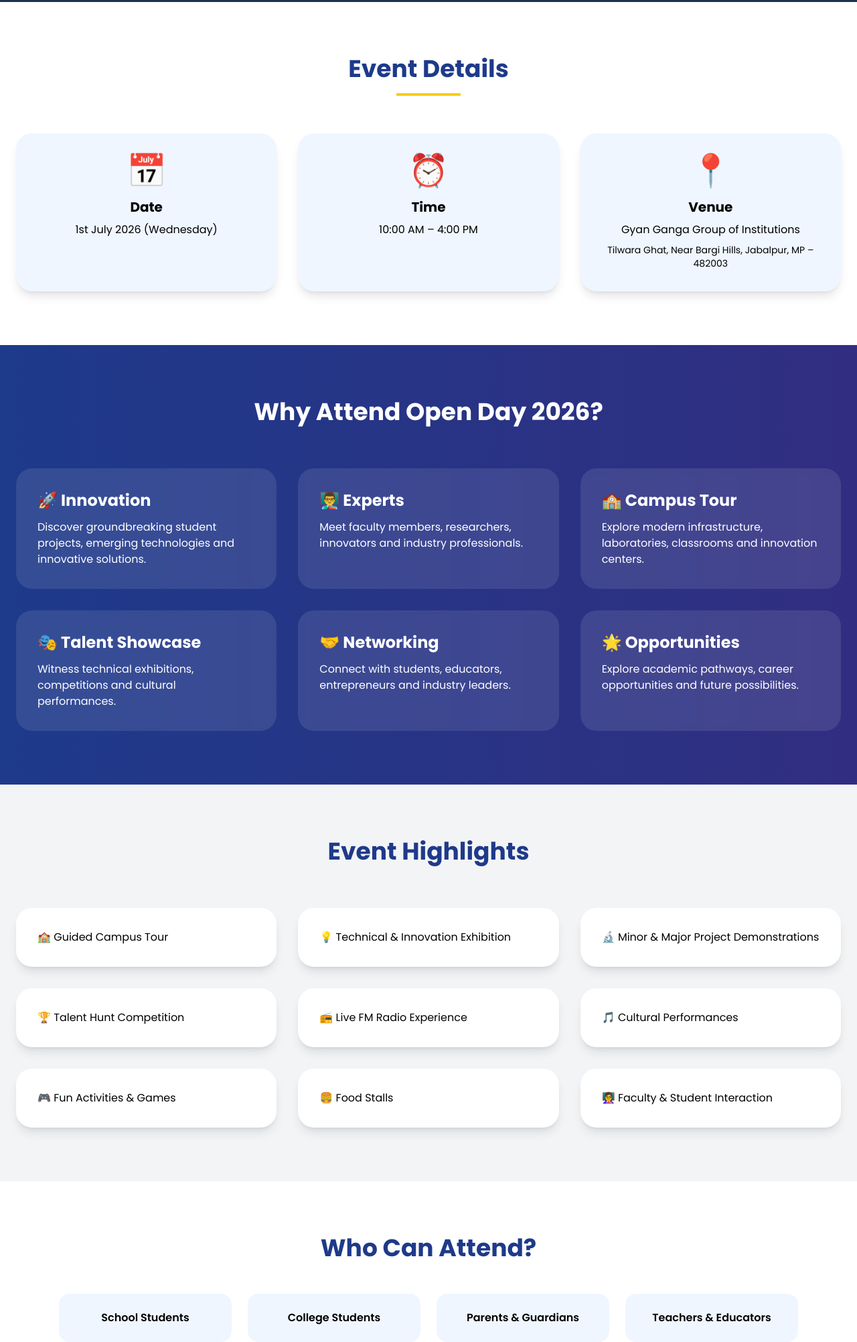
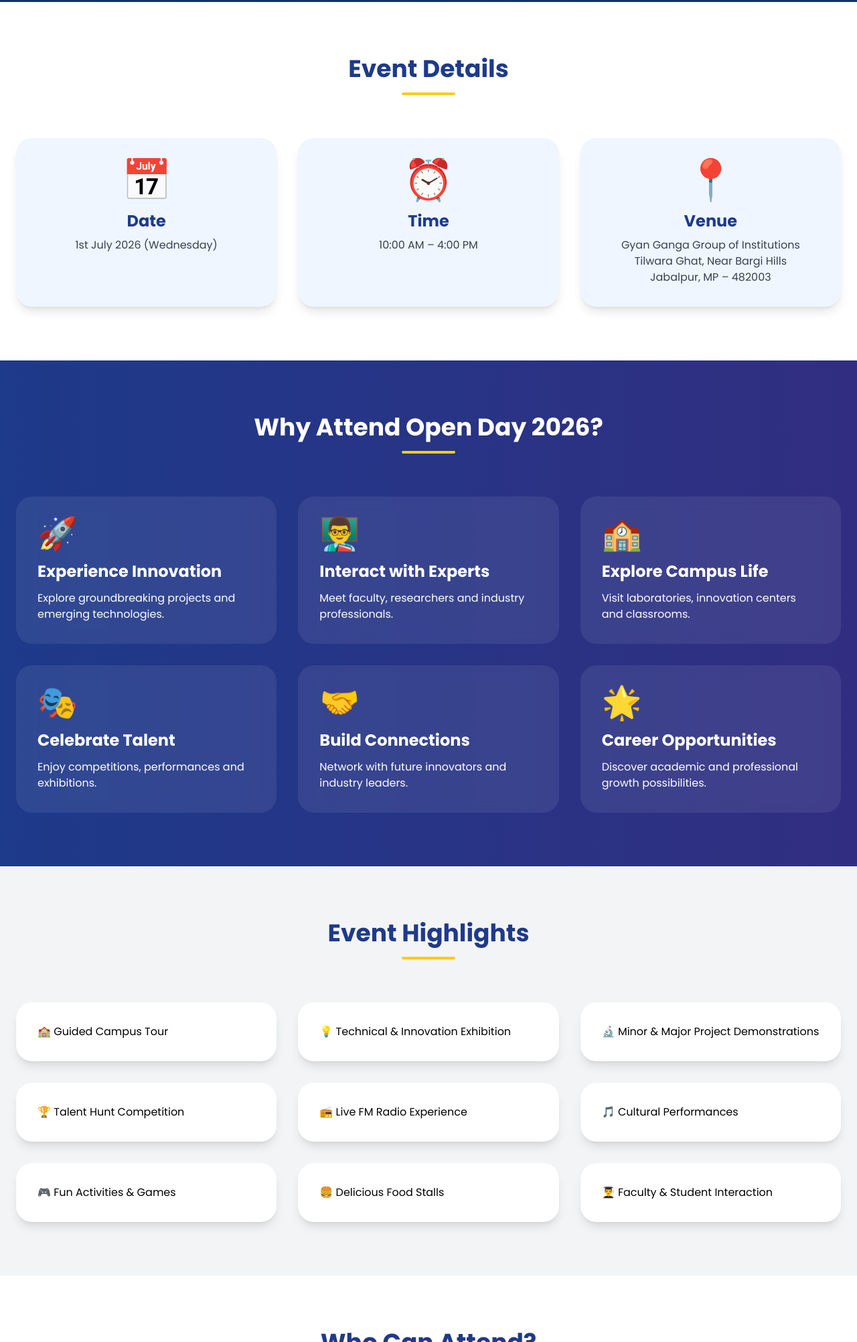
Before and after one commit to jainratnesh/OpenDay_July26, a plain HTML site: page index.html in a window 1280 px wide. Shown: the part 797-2800 px from the top of the page at 67% size. Drawn offline with nearby package versions, Linux system fonts and the light colour scheme; grey boxes are pictures that could not be loaded.

Commit message:
Update index.html

```diff
--- a/index.html
+++ b/index.html
@@ -13,188 +13,86 @@
 <style>
 body{
     font-family:'Poppins',sans-serif;
+    scroll-behavior:smooth;
 }
+
 .hero-bg{
     background:
-    linear-gradient(rgba(4,30,66,0.75),rgba(4,30,66,0.85)),
-    url('https://images.unsplash.com/photo-1522202176988-66273c2fd55?q=80&w=1600');
+    linear-gradient(rgba(0,35,102,0.88),rgba(0,35,102,0.88)),
+    url('https://images.unsplash.com/photo-1523580846011-d3a5bc25702b?q=80&w=1600');
     background-size:cover;
     background-position:center;
+}
+
+.glass{
+    backdrop-filter: blur(10px);
+    background: rgba(255,255,255,0.08);
+}
+
+.highlight-card{
+    transition:all .4s ease;
+}
+
+.highlight-card:hover{
+    transform:translateY(-10px);
+}
+
+.section-title::after{
+    content:'';
+    width:80px;
+    height:4px;
+    background:#facc15;
+    display:block;
+    margin:15px auto 0;
+    border-radius:10px;
 }
 </style>
 
 </head>
 <body class="bg-gray-50">
 
-<!-- Hero Section -->
+<!-- ================= HERO SECTION ================= -->
+
 <section class="hero-bg min-h-screen flex items-center">
-    <div class="max-w-7xl mx-auto px-6 lg:px-12 text-center text-white">
 
-        <span class="inline-block bg-yellow-400 text-blue-900 px-6 py-2 rounded-full font-bold text-sm mb-6">
+<div class="max-w-7xl mx-auto px-6 text-center text-white">
+
+    <!-- GGITS LOGO -->
+    <div class="flex justify-center mb-6">
+        <img src="logo_ggits.png"
+             alt="GGITS Logo"
+             class="h-40 md:h-56 w-auto bg-white rounded-full p-2 shadow-2xl border-4 border-yellow-400">
+    </div>
+
+    <span class="bg-yellow-400 text-blue-900 px-6 py-2 rounded-full font-bold text-sm">
         OPEN DAY 4.0
     </span>
 
-        <h1 class="text-5xl md:text-7xl font-extrabold mb-6 leading-tight">
+    <h1 class="text-5xl md:text-7xl font-extrabold mt-8 leading-tight">
         Gyan Ganga Group of Institutions
     </h1>
 
-        <p class="text-2xl md:text-3xl font-light mb-6">
+    <p class="text-2xl md:text-3xl mt-4 text-yellow-300 font-semibold">
         Explore. Experience. Engage.
     </p>
 
-        <p class="max-w-4xl mx-auto text-lg text-gray-200 mb-10">
+    <p class="max-w-4xl mx-auto mt-8 text-lg md:text-xl text-gray-200 leading-relaxed">
         Step into a world of innovation, creativity, learning and endless possibilities.
-            Experience student projects, emerging technologies, campus life, cultural events,
-            competitions and much more.
+        Discover cutting-edge technologies, student innovations, campus life,
+        cultural activities and unforgettable experiences at Open Day 4.0.
     </p>
 
-        <div class="flex flex-wrap justify-center gap-4">
+    <div class="flex flex-wrap justify-center gap-4 mt-10">
+
         <a href="#register"
-               class="bg-yellow-400 hover:bg-yellow-500 text-blue-900 px-8 py-4 rounded-full font-bold transition">
+           class="bg-yellow-400 text-blue-900 px-8 py-4 rounded-full font-bold hover:bg-yellow-300 transition">
             Register Now
         </a>
 
         <a href="#highlights"
-               class="border-2 border-white hover:bg-white hover:text-blue-900 px-8 py-4 rounded-full font-semibold transition">
+           class="border-2 border-white px-8 py-4 rounded-full font-semibold hover:bg-white hover:text-blue-900 transition">
             Explore Event
         </a>
-        </div>
-    </div>
-</section>
-
-<!-- Event Details -->
-<section class="py-20 bg-white">
-    <div class="max-w-7xl mx-auto px-6">
-
-        <div class="text-center mb-14">
-            <h2 class="text-4xl font-bold text-blue-900">
-                Event Details
-            </h2>
-            <div class="w-24 h-1 bg-yellow-400 mx-auto mt-4"></div>
-        </div>
-
-        <div class="grid md:grid-cols-3 gap-8">
-
-            <div class="bg-blue-50 rounded-3xl p-8 text-center shadow-lg">
-                <div class="text-5xl mb-4">📅</div>
-                <h3 class="font-bold text-xl mb-2">Date</h3>
-                <p>1st July 2026 (Wednesday)</p>
-            </div>
-
-            <div class="bg-blue-50 rounded-3xl p-8 text-center shadow-lg">
-                <div class="text-5xl mb-4">⏰</div>
-                <h3 class="font-bold text-xl mb-2">Time</h3>
-                <p>10:00 AM – 4:00 PM</p>
-            </div>
-
-            <div class="bg-blue-50 rounded-3xl p-8 text-center shadow-lg">
-                <div class="text-5xl mb-4">📍</div>
-                <h3 class="font-bold text-xl mb-2">Venue</h3>
-                <p>Gyan Ganga Group of Institutions</p>
-                <p class="text-sm mt-2">
-                    Tilwara Ghat, Near Bargi Hills,
-                    Jabalpur, MP – 482003
-                </p>
-            </div>
-
-        </div>
-    </div>
-</section>
-
-<!-- Why Attend -->
-<section class="py-20 bg-gradient-to-r from-blue-900 to-indigo-900 text-white">
-    <div class="max-w-7xl mx-auto px-6">
-
-        <div class="text-center mb-16">
-            <h2 class="text-4xl font-bold">
-                Why Attend Open Day 2026?
-            </h2>
-        </div>
-
-        <div class="grid md:grid-cols-2 lg:grid-cols-3 gap-8">
-
-            <div class="bg-white/10 backdrop-blur-sm p-8 rounded-3xl">
-                <h3 class="text-2xl font-bold mb-3">🚀 Innovation</h3>
-                <p>
-                    Discover groundbreaking student projects,
-                    emerging technologies and innovative solutions.
-                </p>
-            </div>
-
-            <div class="bg-white/10 backdrop-blur-sm p-8 rounded-3xl">
-                <h3 class="text-2xl font-bold mb-3">👨‍🏫 Experts</h3>
-                <p>
-                    Meet faculty members, researchers,
-                    innovators and industry professionals.
-                </p>
-            </div>
-
-            <div class="bg-white/10 backdrop-blur-sm p-8 rounded-3xl">
-                <h3 class="text-2xl font-bold mb-3">🏫 Campus Tour</h3>
-                <p>
-                    Explore modern infrastructure,
-                    laboratories, classrooms and innovation centers.
-                </p>
-            </div>
-
-            <div class="bg-white/10 backdrop-blur-sm p-8 rounded-3xl">
-                <h3 class="text-2xl font-bold mb-3">🎭 Talent Showcase</h3>
-                <p>
-                    Witness technical exhibitions,
-                    competitions and cultural performances.
-                </p>
-            </div>
-
-            <div class="bg-white/10 backdrop-blur-sm p-8 rounded-3xl">
-                <h3 class="text-2xl font-bold mb-3">🤝 Networking</h3>
-                <p>
-                    Connect with students, educators,
-                    entrepreneurs and industry leaders.
-                </p>
-            </div>
-
-            <div class="bg-white/10 backdrop-blur-sm p-8 rounded-3xl">
-                <h3 class="text-2xl font-bold mb-3">🌟 Opportunities</h3>
-                <p>
-                    Explore academic pathways,
-                    career opportunities and future possibilities.
-                </p>
-            </div>
-
-        </div>
-    </div>
-</section>
-
-<!-- Event Highlights -->
-<section id="highlights" class="py-20 bg-gray-100">
-
-    <div class="max-w-7xl mx-auto px-6">
-
-        <div class="text-center mb-16">
-            <h2 class="text-4xl font-bold text-blue-900">
-                Event Highlights
-            </h2>
-        </div>
-
-        <div class="grid md:grid-cols-2 lg:grid-cols-3 gap-8">
-
-            <div class="bg-white p-8 rounded-3xl shadow-lg">🏫 Guided Campus Tour</div>
-
-            <div class="bg-white p-8 rounded-3xl shadow-lg">💡 Technical & Innovation Exhibition</div>
-
-            <div class="bg-white p-8 rounded-3xl shadow-lg">🔬 Minor & Major Project Demonstrations</div>
-
-            <div class="bg-white p-8 rounded-3xl shadow-lg">🏆 Talent Hunt Competition</div>
-
-            <div class="bg-white p-8 rounded-3xl shadow-lg">📻 Live FM Radio Experience</div>
-
-            <div class="bg-white p-8 rounded-3xl shadow-lg">🎵 Cultural Performances</div>
-
-            <div class="bg-white p-8 rounded-3xl shadow-lg">🎮 Fun Activities & Games</div>
-
-            <div class="bg-white p-8 rounded-3xl shadow-lg">🍔 Food Stalls</div>
-
-            <div class="bg-white p-8 rounded-3xl shadow-lg">👩‍🏫 Faculty & Student Interaction</div>
 
     </div>
 
@@ -202,34 +100,39 @@
 
 </section>
 
-<!-- Who Can Attend -->
+<!-- ================= EVENT DETAILS ================= -->
+
 <section class="py-20 bg-white">
 
-    <div class="max-w-6xl mx-auto px-6">
+<div class="max-w-7xl mx-auto px-6">
 
-        <div class="text-center mb-12">
-            <h2 class="text-4xl font-bold text-blue-900">
-                Who Can Attend?
+    <h2 class="section-title text-center text-4xl font-bold text-blue-900 mb-16">
+        Event Details
     </h2>
+
+    <div class="grid md:grid-cols-3 gap-8">
+
+        <div class="bg-blue-50 rounded-3xl p-8 shadow-lg text-center">
+            <div class="text-6xl mb-4">📅</div>
+            <h3 class="text-2xl font-bold text-blue-900">Date</h3>
+            <p class="mt-2 text-gray-700">1st July 2026 (Wednesday)</p>
         </div>
 
-        <div class="grid md:grid-cols-4 gap-6">
+        <div class="bg-blue-50 rounded-3xl p-8 shadow-lg text-center">
+            <div class="text-6xl mb-4">⏰</div>
+            <h3 class="text-2xl font-bold text-blue-900">Time</h3>
+            <p class="mt-2 text-gray-700">10:00 AM – 4:00 PM</p>
+        </div>
 
-            <div class="bg-blue-50 p-6 rounded-2xl text-center font-semibold">School Students</div>
-
-            <div class="bg-blue-50 p-6 rounded-2xl text-center font-semibold">College Students</div>
-
-            <div class="bg-blue-50 p-6 rounded-2xl text-center font-semibold">Parents & Guardians</div>
-
-            <div class="bg-blue-50 p-6 rounded-2xl text-center font-semibold">Teachers & Educators</div>
-
-            <div class="bg-blue-50 p-6 rounded-2xl text-center font-semibold">Industry Professionals</div>
-
-            <div class="bg-blue-50 p-6 rounded-2xl text-center font-semibold">Alumni</div>
-
-            <div class="bg-blue-50 p-6 rounded-2xl text-center font-semibold">Entrepreneurs</div>
-
-            <div class="bg-blue-50 p-6 rounded-2xl text-center font-semibold">Innovators</div>
+        <div class="bg-blue-50 rounded-3xl p-8 shadow-lg text-center">
+            <div class="text-6xl mb-4">📍</div>
+            <h3 class="text-2xl font-bold text-blue-900">Venue</h3>
+            <p class="mt-2 text-gray-700">
+                Gyan Ganga Group of Institutions<br>
+                Tilwara Ghat, Near Bargi Hills<br>
+                Jabalpur, MP – 482003
+            </p>
+        </div>
 
     </div>
 
@@ -237,8 +140,168 @@
 
 </section>
 
-<!-- CTA -->
-<section id="register" class="bg-gradient-to-r from-yellow-400 to-orange-400 py-20">
+<!-- ================= WHY ATTEND ================= -->
+
+<section class="py-20 bg-gradient-to-r from-blue-900 to-indigo-900 text-white">
+
+<div class="max-w-7xl mx-auto px-6">
+
+    <h2 class="section-title text-center text-4xl font-bold mb-16">
+        Why Attend Open Day 2026?
+    </h2>
+
+    <div class="grid md:grid-cols-2 lg:grid-cols-3 gap-8">
+
+        <div class="glass p-8 rounded-3xl">
+            <div class="text-5xl mb-4">🚀</div>
+            <h3 class="text-2xl font-bold mb-3">Experience Innovation</h3>
+            <p>Explore groundbreaking projects and emerging technologies.</p>
+        </div>
+
+        <div class="glass p-8 rounded-3xl">
+            <div class="text-5xl mb-4">👨‍🏫</div>
+            <h3 class="text-2xl font-bold mb-3">Interact with Experts</h3>
+            <p>Meet faculty, researchers and industry professionals.</p>
+        </div>
+
+        <div class="glass p-8 rounded-3xl">
+            <div class="text-5xl mb-4">🏫</div>
+            <h3 class="text-2xl font-bold mb-3">Explore Campus Life</h3>
+            <p>Visit laboratories, innovation centers and classrooms.</p>
+        </div>
+
+        <div class="glass p-8 rounded-3xl">
+            <div class="text-5xl mb-4">🎭</div>
+            <h3 class="text-2xl font-bold mb-3">Celebrate Talent</h3>
+            <p>Enjoy competitions, performances and exhibitions.</p>
+        </div>
+
+        <div class="glass p-8 rounded-3xl">
+            <div class="text-5xl mb-4">🤝</div>
+            <h3 class="text-2xl font-bold mb-3">Build Connections</h3>
+            <p>Network with future innovators and industry leaders.</p>
+        </div>
+
+        <div class="glass p-8 rounded-3xl">
+            <div class="text-5xl mb-4">🌟</div>
+            <h3 class="text-2xl font-bold mb-3">Career Opportunities</h3>
+            <p>Discover academic and professional growth possibilities.</p>
+        </div>
+
+    </div>
+
+</div>
+
+</section>
+
+<!-- ================= EVENT HIGHLIGHTS ================= -->
+
+<section id="highlights" class="py-20 bg-gray-100">
+
+<div class="max-w-7xl mx-auto px-6">
+
+    <h2 class="section-title text-center text-4xl font-bold text-blue-900 mb-16">
+        Event Highlights
+    </h2>
+
+    <div class="grid md:grid-cols-2 lg:grid-cols-3 gap-8">
+
+        <div class="highlight-card bg-white p-8 rounded-3xl shadow-lg">
+            🏫 Guided Campus Tour
+        </div>
+
+        <div class="highlight-card bg-white p-8 rounded-3xl shadow-lg">
+            💡 Technical & Innovation Exhibition
+        </div>
+
+        <div class="highlight-card bg-white p-8 rounded-3xl shadow-lg">
+            🔬 Minor & Major Project Demonstrations
+        </div>
+
+        <div class="highlight-card bg-white p-8 rounded-3xl shadow-lg">
+            🏆 Talent Hunt Competition
+        </div>
+
+        <div class="highlight-card bg-white p-8 rounded-3xl shadow-lg">
+            📻 Live FM Radio Experience
+        </div>
+
+        <div class="highlight-card bg-white p-8 rounded-3xl shadow-lg">
+            🎵 Cultural Performances
+        </div>
+
+        <div class="highlight-card bg-white p-8 rounded-3xl shadow-lg">
+            🎮 Fun Activities & Games
+        </div>
+
+        <div class="highlight-card bg-white p-8 rounded-3xl shadow-lg">
+            🍔 Delicious Food Stalls
+        </div>
+
+        <div class="highlight-card bg-white p-8 rounded-3xl shadow-lg">
+            👨‍🎓 Faculty & Student Interaction
+        </div>
+
+    </div>
+
+</div>
+
+</section>
+
+<!-- ================= WHO CAN ATTEND ================= -->
+
+<section class="py-20 bg-white">
+
+<div class="max-w-6xl mx-auto px-6">
+
+    <h2 class="section-title text-center text-4xl font-bold text-blue-900 mb-16">
+        Who Can Attend?
+    </h2>
+
+    <div class="grid md:grid-cols-4 gap-6">
+
+        <div class="bg-blue-50 p-6 rounded-2xl text-center font-semibold shadow">
+            School Students
+        </div>
+
+        <div class="bg-blue-50 p-6 rounded-2xl text-center font-semibold shadow">
+            College Students
+        </div>
+
+        <div class="bg-blue-50 p-6 rounded-2xl text-center font-semibold shadow">
+            Parents & Guardians
+        </div>
+
+        <div class="bg-blue-50 p-6 rounded-2xl text-center font-semibold shadow">
+            Teachers & Educators
+        </div>
+
+        <div class="bg-blue-50 p-6 rounded-2xl text-center font-semibold shadow">
+            Industry Professionals
+        </div>
+
+        <div class="bg-blue-50 p-6 rounded-2xl text-center font-semibold shadow">
+            Alumni
+        </div>
+
+        <div class="bg-blue-50 p-6 rounded-2xl text-center font-semibold shadow">
+            Entrepreneurs
+        </div>
+
+        <div class="bg-blue-50 p-6 rounded-2xl text-center font-semibold shadow">
+            Innovators
+        </div>
+
+    </div>
+
+</div>
+
+</section>
+
+<!-- ================= REGISTER ================= -->
+
+<section id="register"
+         class="py-24 bg-gradient-to-r from-yellow-400 via-orange-400 to-yellow-500">
 
 <div class="max-w-5xl mx-auto text-center px-6">
 
@@ -246,14 +309,14 @@
         One Day. Endless Possibilities.
     </h2>
 
-        <p class="text-xl text-blue-900 mb-8">
+    <p class="text-xl text-blue-900 mb-10">
         Be a part of Open Day 4.0 and discover how innovation,
         technology, creativity and talent are shaping the future.
     </p>
 
     <a href="https://docs.google.com/forms/d/e/1FAIpQLSf518-dmHY7HZZqQ8Je1kgQWmOrMxxU2ZYdDfupog_goRfdaQ/viewform"
        target="_blank"
-           class="inline-block bg-blue-900 text-white px-10 py-4 rounded-full font-bold hover:bg-blue-800 transition">
+       class="bg-blue-900 text-white px-10 py-4 rounded-full font-bold text-lg hover:bg-blue-800 transition">
         Register Now
     </a>
 
@@ -261,19 +324,30 @@
 
 </section>
 
-<!-- Footer -->
-<footer class="bg-blue-950 text-white py-8">
+<!-- ================= FOOTER ================= -->
+
+<footer class="bg-blue-950 text-white py-10">
+
 <div class="max-w-7xl mx-auto px-6 text-center">
-        <h3 class="font-bold text-xl mb-2">
+
+    <img src="logo_ggits.png"
+         alt="GGITS Logo"
+         class="h-20 mx-auto mb-4">
+
+    <h3 class="text-2xl font-bold">
         Gyan Ganga Group of Institutions
     </h3>
-        <p>
+
+    <p class="mt-3 text-gray-300">
         Tilwara Ghat, Near Bargi Hills, Jabalpur, Madhya Pradesh – 482003
     </p>
-        <p class="mt-3 text-gray-400">
+
+    <p class="mt-6 text-gray-500">
         © 2026 Open Day 4.0 | All Rights Reserved
     </p>
+
 </div>
+
 </footer>
 
 </body>
```
Lines whose indentation alone changed are shown as unchanged.
